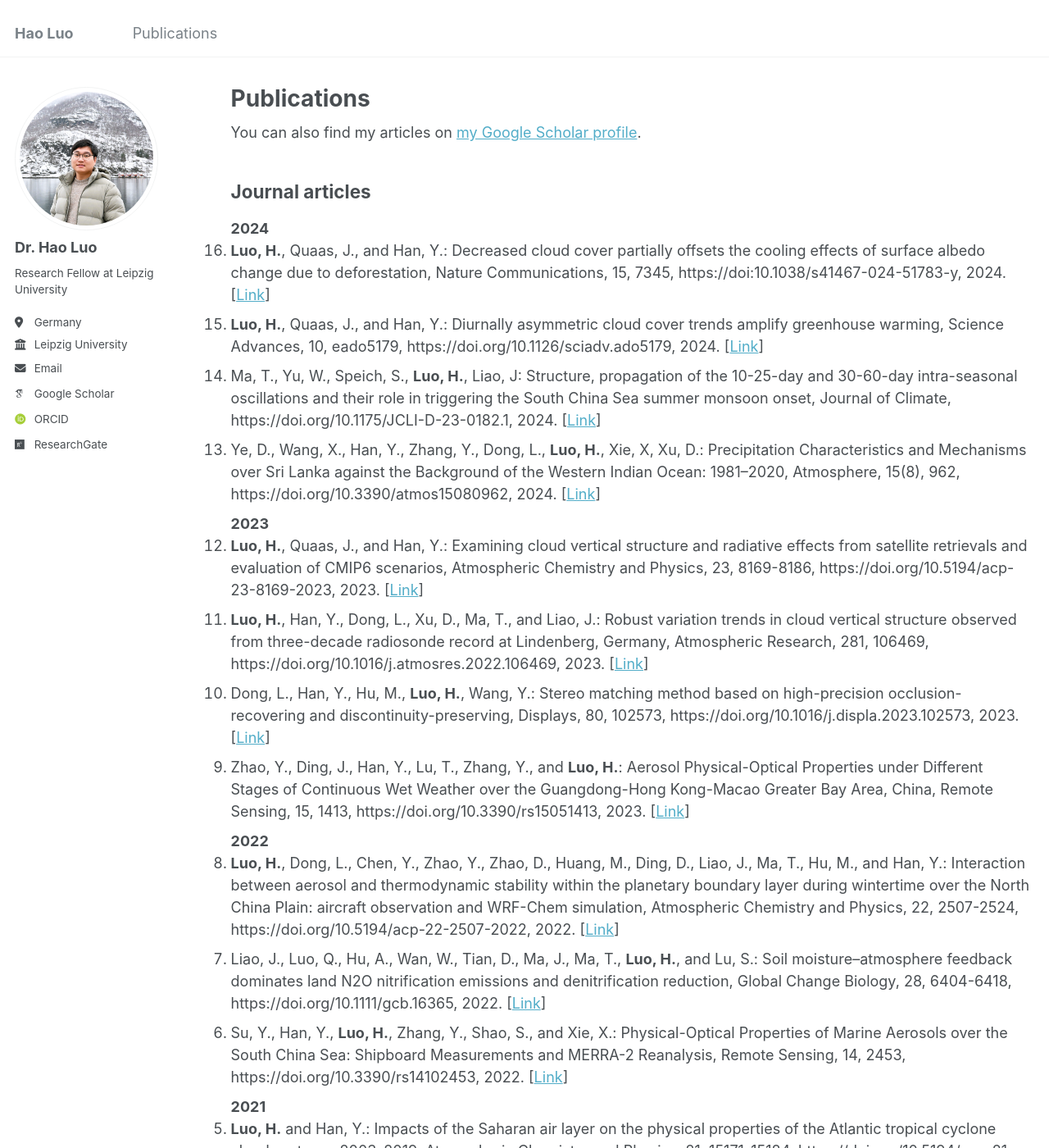
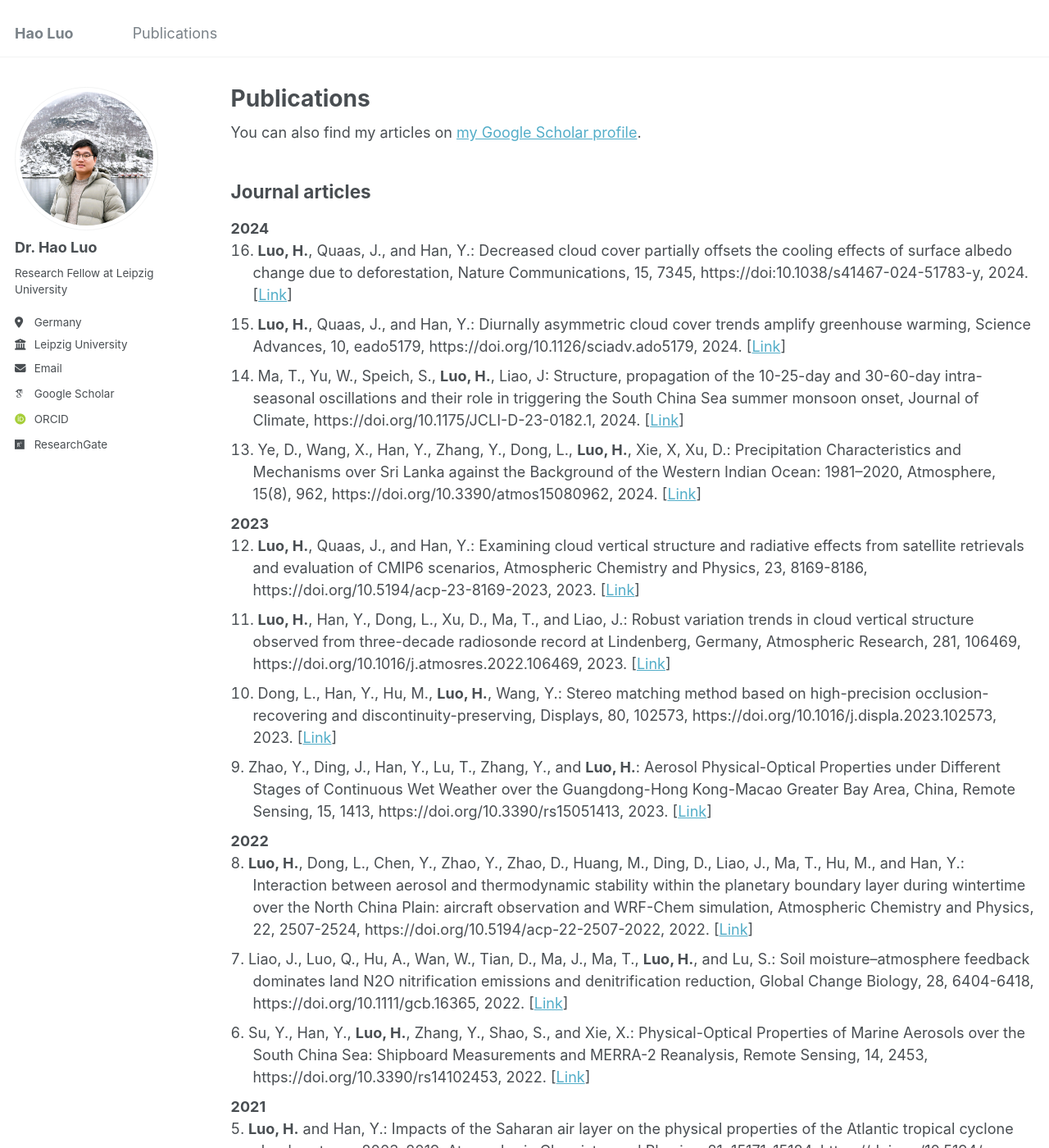
Before and after one commit to haoluo-atmos/haoluo-atmos.github.io, a Jekyll site: the page built from _pages/publications.html, in a window 1280 px wide and 1400 px high. Shown: the whole window at 82% size. Built offline with Jekyll 4.4.1, drawn with Linux system fonts in a browser that asks for light colours; some web fonts are replaced.

Commit message:
Update publications.html

```diff
--- a/_pages/publications.html
+++ b/_pages/publications.html
@@ -7,11 +7,17 @@ author_profile: true
 <head>
     <meta charset="UTF-8">
     <meta name="viewport" content="width=device-width, initial-scale=1.0">
-    <title>Reversed List</title>
+    <title>Reversed List with Hanging Indent</title>
     <style>
         ol[reversed] {
-            margin-left: 0;  /* 移除左侧的外边距 */
-            padding-left: 0; /* 移除左侧的内边距 */
+            margin-left: 0;
+            padding-left: 0;
+            list-style-position: inside;
+        }
+
+        ol[reversed] li {
+            padding-left: 1.5em; /* 为列表项添加内边距，确保悬挂缩进效果 */
+            text-indent: -1.5em; /* 将第二行和之后的行缩进 */
         }
     </style>
 </head>
```
